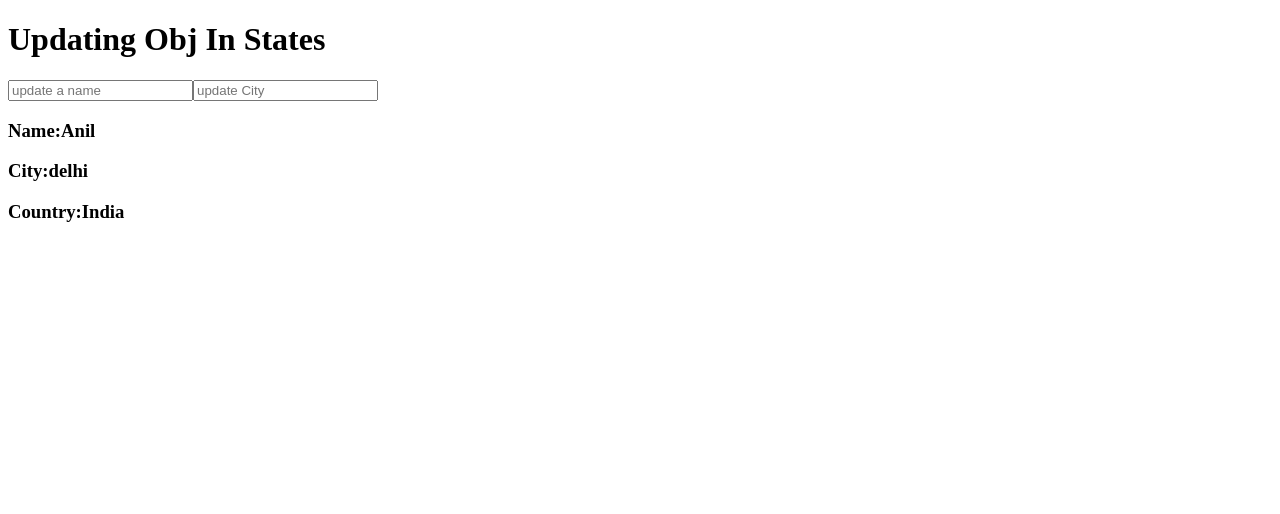
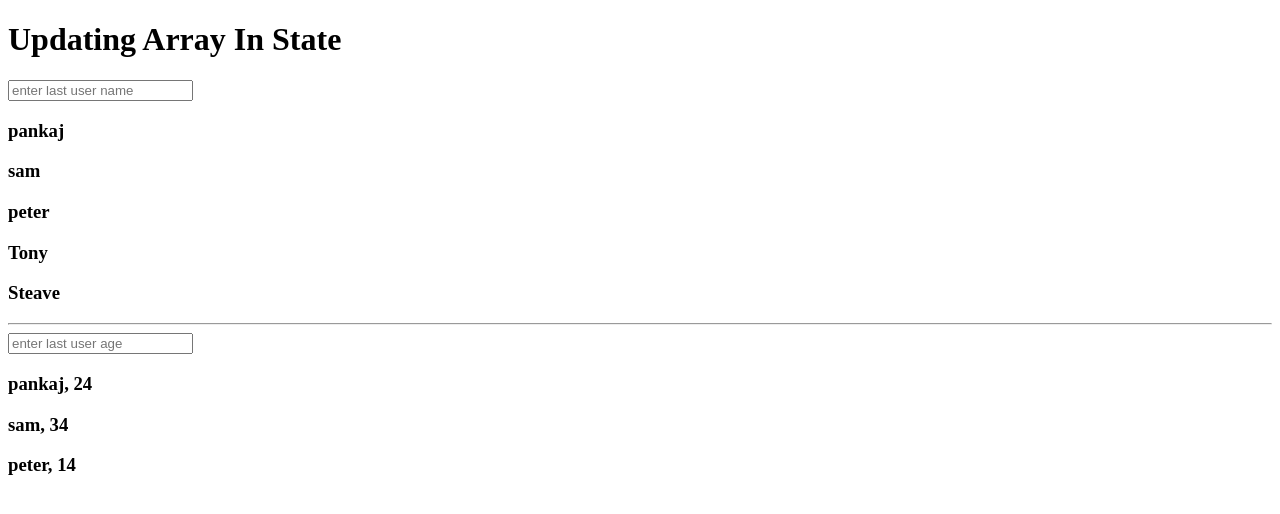
Before and after one commit to py-pankaj-ydv-7/Learning-React-js-step-by-step, a React (Vite) app in the folder react-blog/: page / in a window 1280 px wide. Shown: the top 514 px of the page. Built offline with nearby package versions, Linux system fonts and the light colour scheme.

Commit message:
Updating Array in State

```diff
--- a/react-blog/src/App.jsx
+++ b/react-blog/src/App.jsx
@@ -109,7 +109,8 @@
 // import UseTransitionHook from "./UseTransitionHook";
 // import DerivedStates from "./DerivedStates";
 // import Lifting from "./Lifting";
-import UpdatingObjInState from "./UpdatingObjInState";
+// import UpdatingObjInState from "./UpdatingObjInState";
+   import UpdatingArrayInState from "./UpdatingArrayInState";
 
 // function App(){
 //   return(
@@ -193,7 +194,8 @@ function App(){
       {/* <UseTransitionHook/> */}
       {/* <DerivedStates/> */}
       {/* <Lifting/> */}
-      <UpdatingObjInState/>
+      {/* <UpdatingObjInState/> */}
+      <UpdatingArrayInState/>
 
     </div>
   )
--- /dev/null
+++ b/react-blog/src/UpdatingArrayInState.jsx
@@ -0,0 +1,66 @@
+import { useState } from "react";
+
+function UpdatingArrayInState() {
+  const [data, setData] = useState([
+    "pankaj",
+    "sam",
+    "peter",
+    "Tony",
+    "Steave",
+  ]);
+
+  const [datadetails,setDatadetails]=useState([
+    {name:'pankaj',age:'24'},
+    {name:'sam',age:'34'},
+    {name:'peter',age:'14'},
+  ])
+
+  const hadleUser = (name) => {
+    data[data.length-1]=name;
+    console.log(data);
+    setData([...data])
+  };
+
+
+  const hadleAge = (age) => {
+    datadetails[datadetails.length-1].age=age;
+    console.log(datadetails);
+    setDatadetails([...datadetails])
+  };
+  return (
+    <div>
+      <h1>Updating Array In State</h1>
+      <input
+        type="text"
+        placeholder="enter last user name"
+        onChange={(event) => hadleUser(event.target.value)}
+      />
+      {/* <h1>{data}</h1> */}
+
+      {data.map((item, index) => (
+        <h3 key={index}>{item}</h3>
+      ))}
+
+      <hr />
+
+      <input
+        type="text"
+        placeholder="enter last user age"
+        onChange={(event) => hadleAge(event.target.value)}
+      />
+      {
+        datadetails.map((name,index)=>(
+            <>
+
+            <h3 key={index}>{name.name}, {name.age}</h3>
+
+            </>
+        ))
+      }
+
+
+    </div>
+  );
+}
+
+export default UpdatingArrayInState;
```
